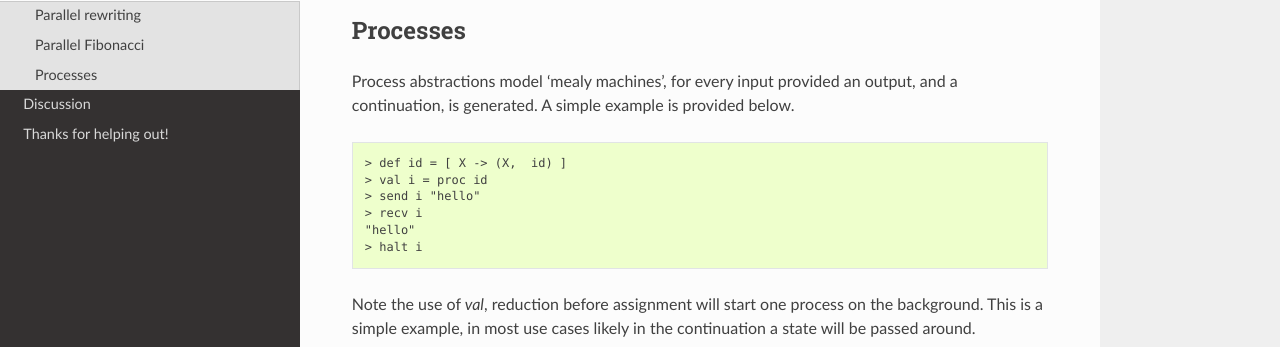
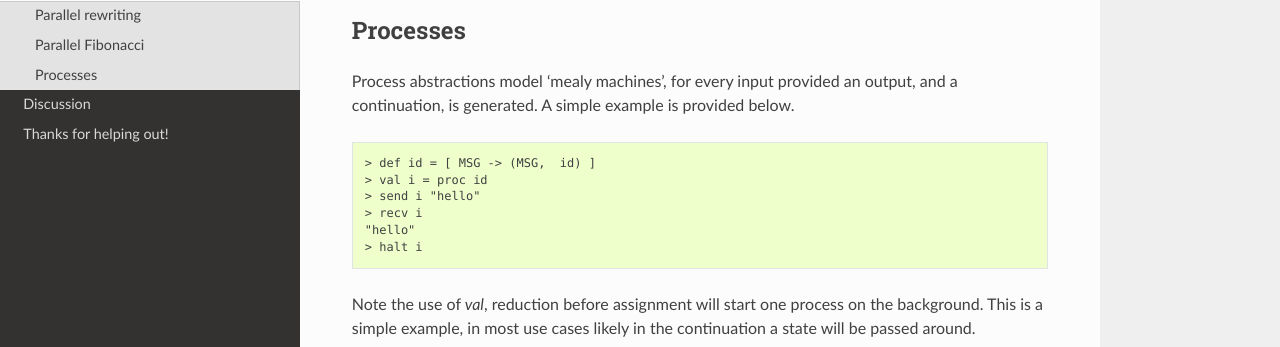
Before and after one commit to egel-lang/egel-docs, a Sphinx documentation site: the page built from source/conc.rst, in a window 1280 px wide and 900 px high, scrolled down 1357 px. Shown: the part 371-718 px from the top of the window. Built offline with Sphinx 7.4.7 and the Read the Docs theme 2.0.0, drawn with Linux system fonts in a browser that asks for light colours.

Commit message:
Update conc.rst

```diff
--- a/source/conc.rst
+++ b/source/conc.rst
@@ -98,7 +98,7 @@ provided below.
 
 .. code-block:: egel
 
-    > def id = [ X -> (X,  id) ]
+    > def id = [ MSG -> (MSG,  id) ]
     > val i = proc id
     > send i "hello"
     > recv i
```
